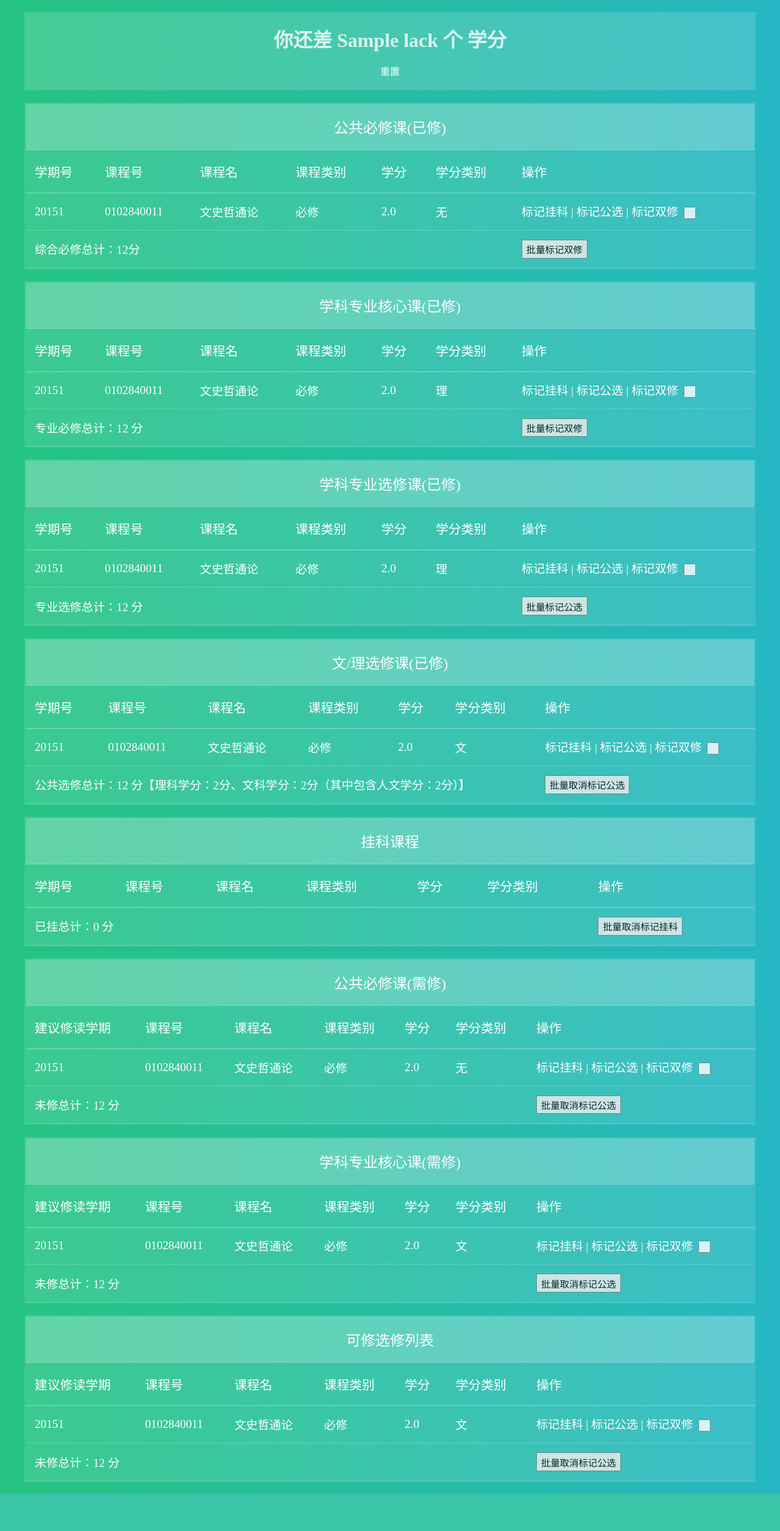
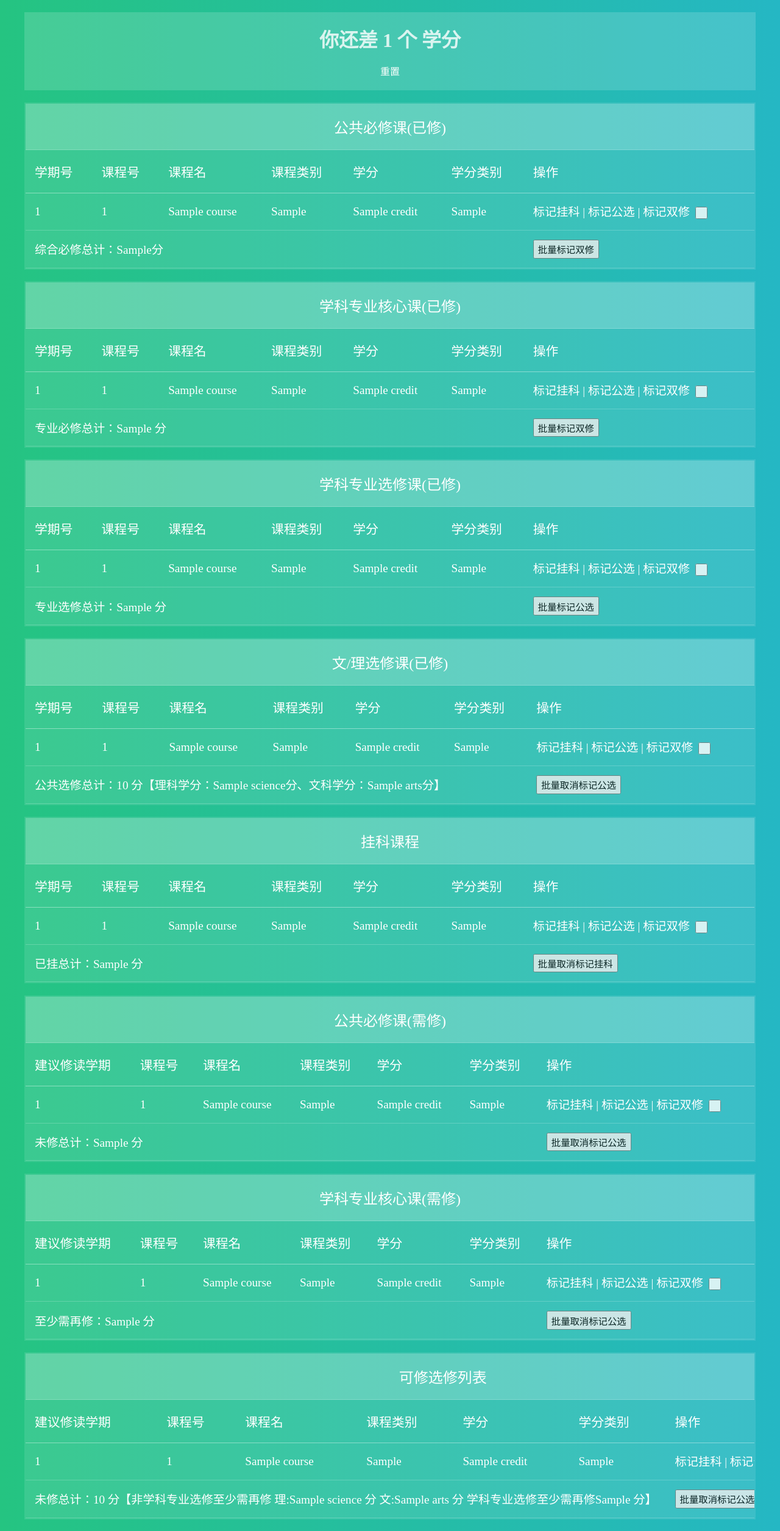
Before and after one commit to PencilCl/gobye, a Django app: template templates/result.html in a window 1280 px wide. Shown: the whole page at 61% size. Before the commit the page ends 2449 px from the top, so only its background shows below. Run offline with Django 3.2, Linux system fonts and the light colour scheme; the template is opened without the code that fills it: most values are stand-ins (such as "Sample title", 1, 10 or a date in 2020).

Commit message:
计算还需选修的学分， 添加模板渲染

```diff
--- a/dataDeal/models.py
+++ b/dataDeal/models.py
@@ -21,7 +21,7 @@ class Plan(models.Model):
 
 class Courses(models.Model):
 	professionId = models.IntegerField()
-	courseNum = models.IntegerField()
+	courseNum = models.CharField(max_length=50)
 	courseName = models.CharField(max_length=200)
 	courseNameEN = models.CharField(max_length=200)
 	courseType = models.CharField(max_length=50)
--- a/gobye/settings.py
+++ b/gobye/settings.py
@@ -58,7 +58,7 @@ ROOT_URLCONF = 'gobye.urls'
 TEMPLATES = [
     {
         'BACKEND': 'django.template.backends.django.DjangoTemplates',
-        'DIRS': [],
+        'DIRS': [os.path.join(BASE_DIR, "templates")],
         'APP_DIRS': True,
         'OPTIONS': {
             'context_processors': [
--- a/requirements.txt
+++ b/requirements.txt
@@ -3,3 +3,4 @@ Django==1.10.2
 lxml==3.6.4
 MySQL-python==1.2.5
 numpy==1.11.1
+requests==2.11.1
--- a/templates/login.html
+++ b/templates/login.html
@@ -22,12 +22,12 @@
                         {% csrf_token %}
                         <div class="row">
                             <label for="stuNum" class="label-name"> 学 号 :</label>
-                            <input type="text" id="stuNum" name="stuNum" class="input-area" value="2015150063">
+                            <input type="text" id="stuNum" name="stuNum" class="input-area" value="">
                             <p class="error-hint">{{ error }}</p>
                         </div>
                         <div class="row">
                             <label for="stuPwd" class="label-name"> 密 码 :</label>
-                            <input type="password" id="stuPwd" name="stuPwd" class="input-area" value="980717">
+                            <input type="password" id="stuPwd" name="stuPwd" class="input-area" value="">
                             <p class="error-hint"></p>
                         </div>
                         <div class="row">
--- a/templates/result.html
+++ b/templates/result.html
@@ -10,7 +10,7 @@
 </head>
 <body>
     <div class="dialog">
-        <h1>你还差 {{lack}} 个 学分</h1>
+        <h1>你还差 {{ totalNeed }} 个 学分</h1>
         <br>
         <p><a href="javascript:void(0)" onclick="reset()">重置</a></p>
     </div>
@@ -29,22 +29,24 @@
                 </tr>
             </thead>
             <tbody>
+                {% for course in repairedPublicCourses %}
                 <tr>
-                    <td>20151</td>
-                    <td>0102840011</td>
-                    <td>文史哲通论</td>
-                    <td>必修</td>
-                    <td>2.0</td>
-                    <td>无</td>
+                    <td>{{ course.termNum }}</td>
+                    <td>{{ course.courseNum }}</td>
+                    <td>{{ course.courseName }}</td>
+                    <td>{{ course.courseType }}</td>
+                    <td>{{ course.credit }}</td>
+                    <td>{{ course.creditType }}</td>
                     <td>
                         <a href="#">标记挂科</a> | <a href="#">标记公选</a> | <a href="#">标记双修</a>
                         <span class="check-button"><input name="id" type="checkbox" value="105217"></span>
                     </td>
                 </tr>
+                {% endfor %}
 
                 <tr>
                     <td colspan="6">
-                        综合必修总计：12分
+                        综合必修总计：{{ publicCreditGet }}分
                     </td>
                     <td>
                         <input type="submit" onclick="move_group(this)" value="批量标记双修">
@@ -69,21 +71,23 @@
                 </tr>
             </thead>
             <tbody>
+                {% for course in repairedProfessionCourses %}
                 <tr>
-                    <td>20151</td>
-                    <td>0102840011</td>
-                    <td>文史哲通论</td>
-                    <td>必修</td>
-                    <td>2.0</td>
-                    <td>理</td>
+                    <td>{{ course.termNum }}</td>
+                    <td>{{ course.courseNum }}</td>
+                    <td>{{ course.courseName }}</td>
+                    <td>{{ course.courseType }}</td>
+                    <td>{{ course.credit }}</td>
+                    <td>{{ course.creditType }}</td>
                     <td>
                         <a href="#">标记挂科</a> | <a href="#">标记公选</a> | <a href="#">标记双修</a>
                         <span class="check-button"><input name="id" type="checkbox" value="105217"></span>
                     </td>
                 </tr>
+                {% endfor %}
                 <tr>
                     <td colspan="6">
-                        专业必修总计：12 分
+                        专业必修总计：{{ professionCreditGet }} 分
                     </td>
                     <td>
                         <input type="submit" onclick="move_group(this)" value="批量标记双修">
@@ -107,21 +111,23 @@
                 </tr>
             </thead>
             <tbody>
+                {% for course in repairedProfessionElective %}
                 <tr>
-                    <td>20151</td>
-                    <td>0102840011</td>
-                    <td>文史哲通论</td>
-                    <td>必修</td>
-                    <td>2.0</td>
-                    <td>理</td>
+                    <td>{{ course.termNum }}</td>
+                    <td>{{ course.courseNum }}</td>
+                    <td>{{ course.courseName }}</td>
+                    <td>{{ course.courseType }}</td>
+                    <td>{{ course.credit }}</td>
+                    <td>{{ course.creditType }}</td>
                     <td>
                         <a href="#">标记挂科</a> | <a href="#">标记公选</a> | <a href="#">标记双修</a>
                         <span class="check-button"><input name="id" type="checkbox" value="105217"></span>
                     </td>
                 </tr>
+                {% endfor %}
                 <tr>
                     <td colspan="6">
-                        专业选修总计：12 分
+                        专业选修总计：{{ professionElectiveGet }} 分
                     </td>
                     <td>
                         <input type="submit" onclick="move_group(this)" value="批量标记公选">
@@ -146,21 +152,23 @@
                 </tr>
             </thead>
             <tbody>
+                {% for course in repairedElective %}
                 <tr>
-                    <td>20151</td>
-                    <td>0102840011</td>
-                    <td>文史哲通论</td>
-                    <td>必修</td>
-                    <td>2.0</td>
-                    <td>文</td>
+                    <td>{{ course.termNum }}</td>
+                    <td>{{ course.courseNum }}</td>
+                    <td>{{ course.courseName }}</td>
+                    <td>{{ course.courseType }}</td>
+                    <td>{{ course.credit }}</td>
+                    <td>{{ course.creditType }}</td>
                     <td>
                         <a href="#">标记挂科</a> | <a href="#">标记公选</a> | <a href="#">标记双修</a>
                         <span class="check-button"><input name="id" type="checkbox" value="105217"></span>
                     </td>
                 </tr>
+                {% endfor %}
                 <tr>
                     <td colspan="6">
-                        公共选修总计：12 分【理科学分：2分、文科学分：2分（其中包含人文学分：2分）】
+                        公共选修总计：{{ electiveSum }} 分【理科学分：{{ electiveGet.science }}分、文科学分：{{ electiveGet.arts }}分】
                     </td>
                     <td>
                         <input type="submit" onclick="move_group(this)" value="批量取消标记公选">
@@ -215,10 +223,23 @@
                 </tr>
             </thead>
             <tbody>
-
+                {% for course in failCourses %}
+                <tr>
+                    <td>{{ course.termNum }}</td>
+                    <td>{{ course.courseNum }}</td>
+                    <td>{{ course.courseName }}</td>
+                    <td>{{ course.courseType }}</td>
+                    <td>{{ course.credit }}</td>
+                    <td>{{ course.creditType }}</td>
+                    <td>
+                        <a href="#">标记挂科</a> | <a href="#">标记公选</a> | <a href="#">标记双修</a>
+                        <span class="check-button"><input name="id" type="checkbox" value="105217"></span>
+                    </td>
+                </tr>
+                {% endfor %}
                 <tr>
                     <td colspan="6">
-                        已挂总计：0 分
+                        已挂总计：{{ failCredit }} 分
                     </td>
                     <td>
                         <input type="submit" onclick="move_group(this)" value="批量取消标记挂科">
@@ -244,22 +265,23 @@
                 </tr>
             </thead>
             <tbody>
-
+                {% for course in nonRepairedPublicCourses %}
                 <tr>
-                    <td>20151</td>
-                    <td>0102840011</td>
-                    <td>文史哲通论</td>
-                    <td>必修</td>
-                    <td>2.0</td>
-                    <td>无</td>
+                    <td>{{ course.termNum }}</td>
+                    <td>{{ course.courseNum }}</td>
+                    <td>{{ course.courseName }}</td>
+                    <td>{{ course.courseType }}</td>
+                    <td>{{ course.credit }}</td>
+                    <td>{{ course.creditType }}</td>
                     <td>
                         <a href="#">标记挂科</a> | <a href="#">标记公选</a> | <a href="#">标记双修</a>
                         <span class="check-button"><input name="id" type="checkbox" value="105217"></span>
                     </td>
                 </tr>
+                {% endfor %}
                 <tr>
                     <td colspan="6">
-                        未修总计：12 分
+                        未修总计：{{ publicCreditNeed }} 分
                     </td>
                     <td>
                         <input type="submit" onclick="move_group(this)" value="批量取消标记公选">
@@ -285,22 +307,23 @@
                 </tr>
             </thead>
             <tbody>
-
+                {% for course in nonRepairedProfessionCourses %}
                 <tr>
-                    <td>20151</td>
-                    <td>0102840011</td>
-                    <td>文史哲通论</td>
-                    <td>必修</td>
-                    <td>2.0</td>
-                    <td>文</td>
+                    <td>{{ course.termNum }}</td>
+                    <td>{{ course.courseNum }}</td>
+                    <td>{{ course.courseName }}</td>
+                    <td>{{ course.courseType }}</td>
+                    <td>{{ course.credit }}</td>
+                    <td>{{ course.creditType }}</td>
                     <td>
                         <a href="#">标记挂科</a> | <a href="#">标记公选</a> | <a href="#">标记双修</a>
                         <span class="check-button"><input name="id" type="checkbox" value="105217"></span>
                     </td>
                 </tr>
+                {% endfor %}
                 <tr>
                     <td colspan="6">
-                        未修总计：12 分
+                        至少需再修：{{ professionCreditNeed }} 分
                     </td>
                     <td>
                         <input type="submit" onclick="move_group(this)" value="批量取消标记公选">
@@ -326,22 +349,23 @@
                 </tr>
             </thead>
             <tbody>
-
+                {% for course in optionalCourses %}
                 <tr>
-                    <td>20151</td>
-                    <td>0102840011</td>
-                    <td>文史哲通论</td>
-                    <td>必修</td>
-                    <td>2.0</td>
-                    <td>文</td>
+                    <td>{{ course.termNum }}</td>
+                    <td>{{ course.courseNum }}</td>
+                    <td>{{ course.courseName }}</td>
+                    <td>{{ course.courseType }}</td>
+                    <td>{{ course.credit }}</td>
+                    <td>{{ course.creditType }}</td>
                     <td>
                         <a href="#">标记挂科</a> | <a href="#">标记公选</a> | <a href="#">标记双修</a>
                         <span class="check-button"><input name="id" type="checkbox" value="105217"></span>
                     </td>
                 </tr>
+                {% endfor %}
                 <tr>
                     <td colspan="6">
-                        未修总计：12 分
+                        未修总计：{{ electiveNeedSum }} 分【非学科专业选修至少需再修 理:{{ electiveNeed.science }} 分 文:{{ electiveNeed.arts }} 分 学科专业选修至少需再修{{ professionElectiveNeed }} 分】
                     </td>
                     <td>
                         <input type="submit" onclick="move_group(this)" value="批量取消标记公选">
```
Also changed, not shown: dataDeal/creditStatistics.py (+163 -41 lines), gobye/views.py (+63 -1 lines).
